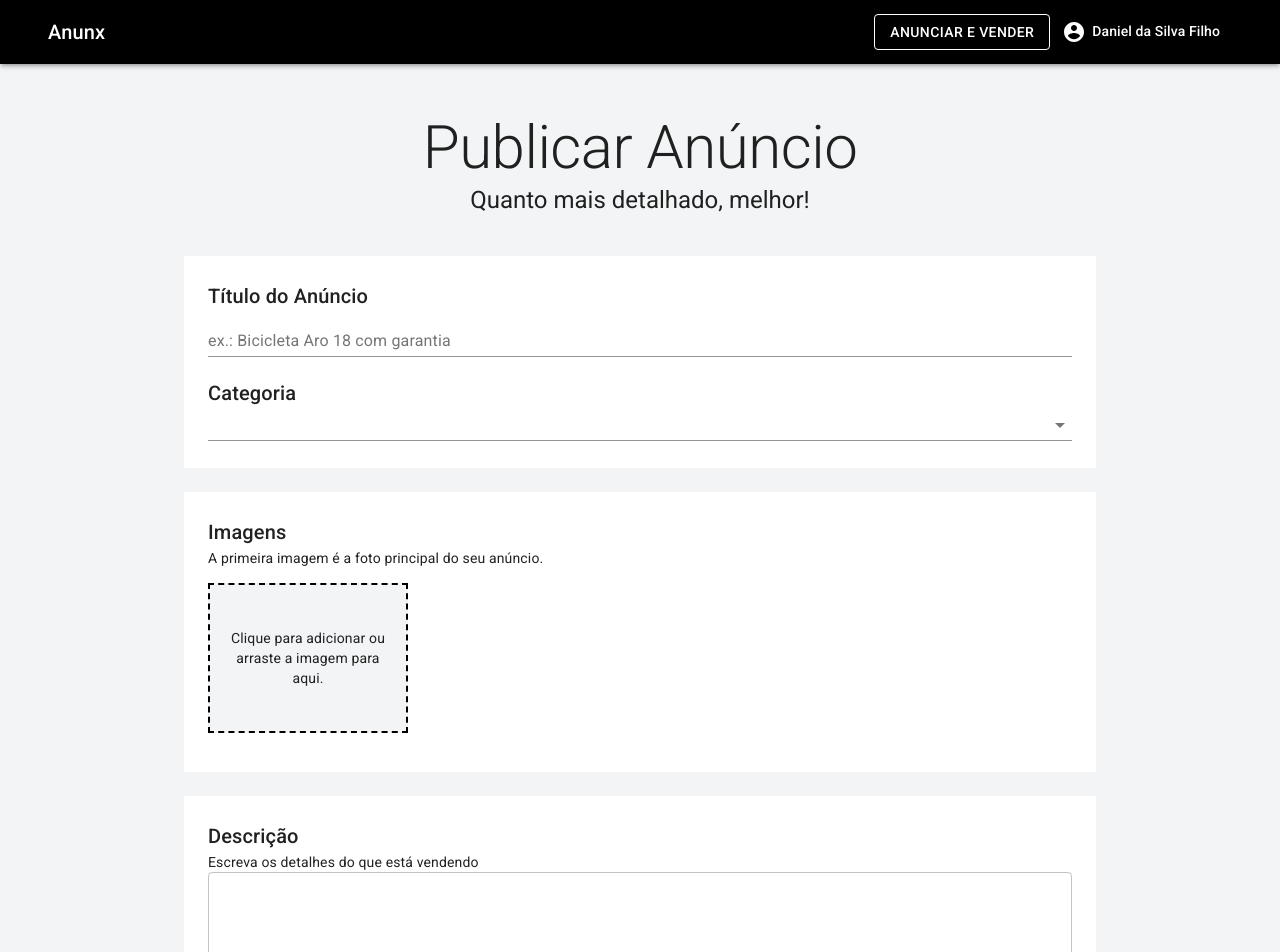
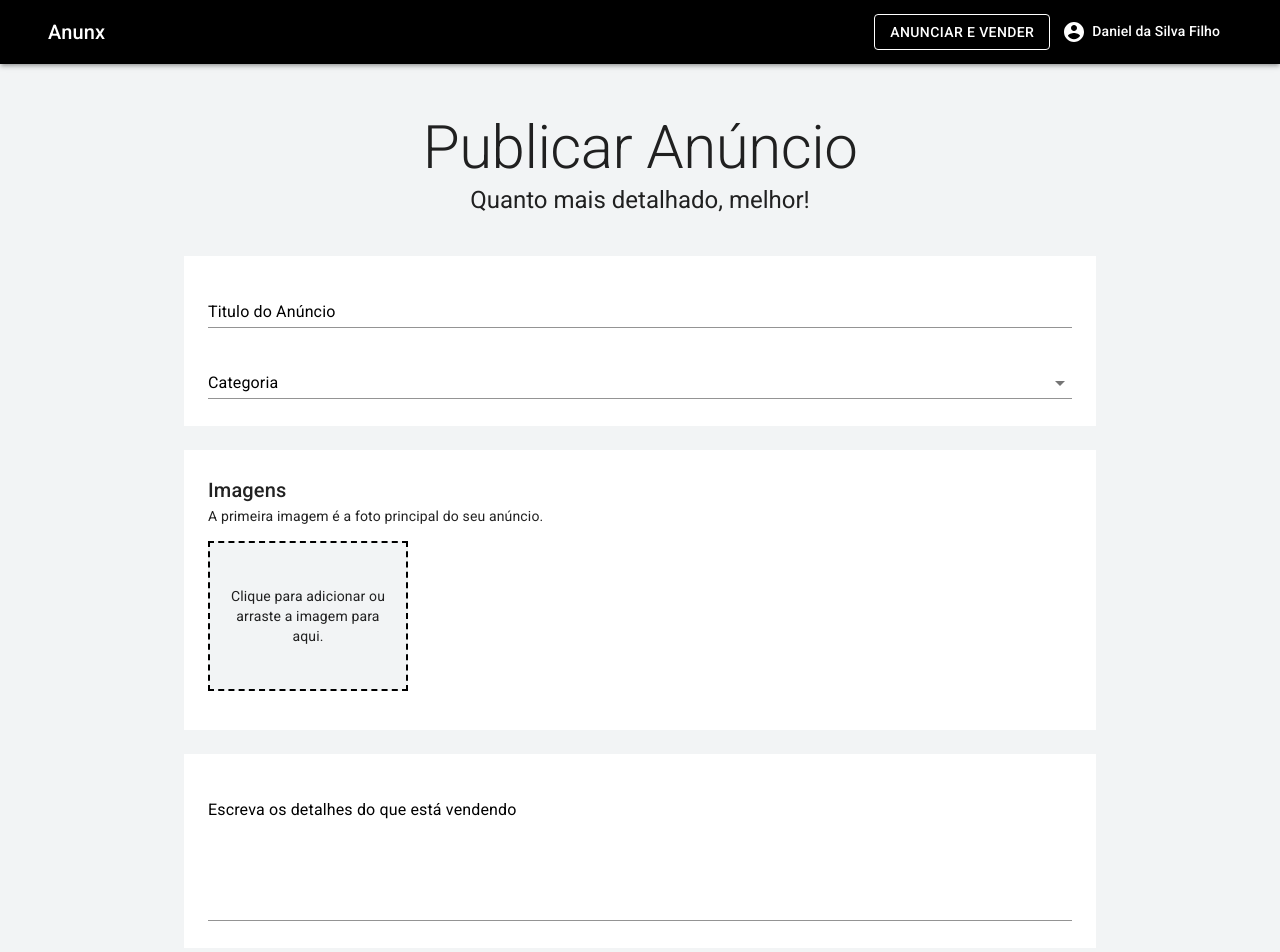
Before and after one commit to danielsfilho/anunx, a Next.js app: page /user/publish in a window 1280 px wide. Shown: the top 952 px of the page. Built offline with nearby package versions, Linux system fonts and the light colour scheme.

Commit message:
validacao do campo descricao + refactor para formControl

```diff
--- a/pages/user/publish.js
+++ b/pages/user/publish.js
@@ -16,6 +16,7 @@
     Typography,
     OutlinedInput,
     MenuItem,
+    Input,
 }from '@material-ui/core'
 
 import { useDropzone } from 'react-dropzone'
@@ -38,6 +39,10 @@
         display: 'flex',
         flexWrap: 'wrap',
         marginTop: 15,
+    },
+    inputLabel: {
+        fontWeight: 400,
+        color: theme.palette.primary.main,
     },
     dropzone: {
         display: 'flex',
@@ -90,7 +95,12 @@
         .max(100, "Título muito grande")
         .required("Campo obrigatório"),
 
-    category: yup.string().required("Campo obrigatório.")
+    category: yup.string().required("Campo obrigatório."),
+
+    description: yup.string()
+    .min(50, "Escreva uma descrição com pelo menos 50 caracteres.")
+    .required("Campo obrigatório"),
+
 })
 
 const Publish = () => {
@@ -124,6 +134,7 @@
                 initialValues={{
                     title: "",
                     category: "",
+                    description: "",
                 }}
                 validationSchema={validationSchema}
                 onSubmit={(values) => {
@@ -155,24 +166,24 @@
 
                                 <Container maxWidth="md" className={classes.boxContainer}>
                                     <Box className={classes.box}>
-                                        <Typography component="h6" variant="h6" color="textPrimary">
-                                            Título do Anúncio
-                                        </Typography>
-                                        <TextField
+
+                                        <FormControl error={errors.title} fullWidth>
+                                            <InputLabel className={classes.inputLabel}>Titulo do Anúncio</InputLabel>
+                                            <Input
                                                 name="title"
                                                 value={values.title}
                                                 onChange={handleChange}
-                                            label="ex.: Bicicleta Aro 18 com garantia"
-                                            size="small"
-                                            fullWidth
-                                            error={errors.title}
-                                            helperText={errors.title}
                                             />
+                                            <FormHelperText>
+                                                {
+                                                    errors.category
+                                                }
+                                            </FormHelperText>
+                                        </FormControl>
                                         <br /><br />
-                                        <Typography component="h6" variant="h6" color="textPrimary">
-                                            Categoria
-                                        </Typography>
+
                                         <FormControl error={errors.category} fullWidth>
+                                            <InputLabel className={classes.inputLabel}>Categoria</InputLabel>
                                             <Select
                                                 name="category"
                                                 value={values.category}
@@ -250,18 +261,20 @@
 
                                 <Container maxWidth="md" className={classes.boxContainer}>
                                     <Box className={classes.box}>
-                                        <Typography component="h6" variant="h6" color="textPrimary">
-                                            Descrição
-                                        </Typography>
-                                        <Typography component="div" variant="body2" color="textPrimary">
-                                            Escreva os detalhes do que está vendendo
-                                        </Typography>
-                                        <TextField
+                                        <FormControl error={errors.description} fullWidth>
+                                            <InputLabel className={classes.inputLabel}>Escreva os detalhes do que está vendendo</InputLabel>
+                                            <Input
+                                                name="description"
                                                 multiline
                                                 rows={6}
                                                 variant="outlined"
-                                            fullWidth
                                             />
+                                            <FormHelperText>
+                                                {
+                                                    errors.description
+                                                }
+                                            </FormHelperText>
+                                        </FormControl>
                                     </Box>
                                 </Container>
 
```
Lines whose indentation alone changed are shown as unchanged.
